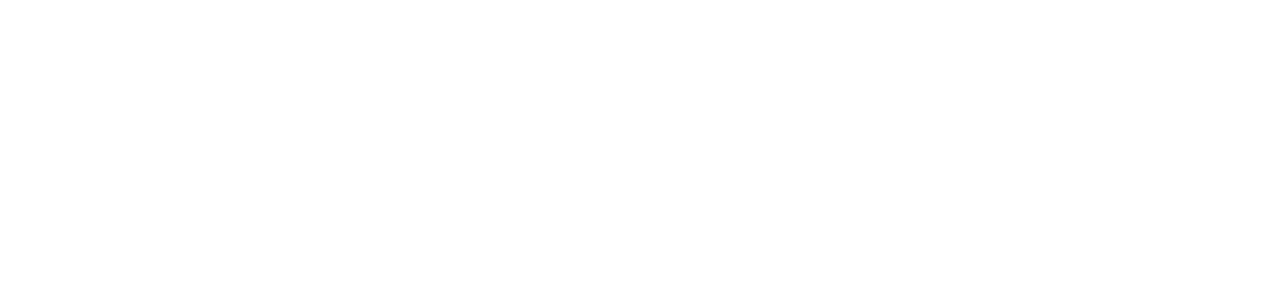
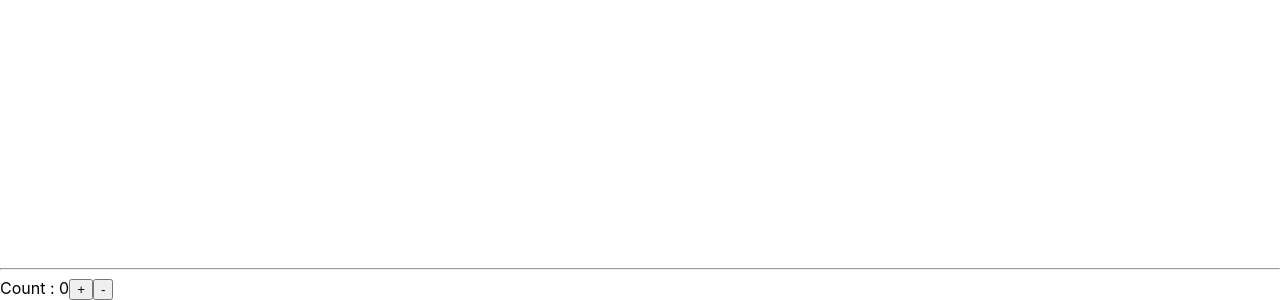
Before and after one commit to mr-yanghm/study-react-myself, a React (Create React App) app: page / in a window 1280 px wide. Shown: the part 1678-1978 px from the top of the page. Before the commit the page ends 1938 px from the top, so only its background shows below. Built offline with nearby package versions, Linux system fonts and the light colour scheme.

Commit message:
reducer 공부

```diff
--- a/src/App.js
+++ b/src/App.js
@@ -6,6 +6,7 @@
 import MouseTracker from "./components/Mouse/MouseTracker";
 import NameForm from "./components/NameForm";
 import NumberList from "./components/NumberList";
+import Counter from "./components/Reducer/Counter";
 import Reservation from "./components/Reservation";
 import ShoppingList from "./components/ShoppingListStudy/ShoppingList";
 import Toggle from "./components/Toggle";
@@ -32,6 +33,8 @@
       <ShoppingList />
       <hr />
       <MouseTracker />
+      <hr />
+      <Counter />
     </>
   );
 }
--- /dev/null
+++ b/src/components/Reducer/Counter.jsx
@@ -0,0 +1,27 @@
+import React, { useReducer } from 'react';
+
+const initialState = { count: 0 };
+
+const reducer = (state, action) => {
+    switch (action.type) {
+        case 'increment':
+            return { count: state.count + 1 };
+        case 'decrement':
+            return { count: state.count - 1 };
+        default:
+            throw new Error();
+    }
+}
+
+const Counter = (props) => {
+    const [state, dispatch] = useReducer(reducer, initialState);
+    return (
+        <>
+            Count : {state.count}
+            <button onClick={() => { dispatch({ type: 'increment' }) }}>+</button>
+            <button onClick={() => { dispatch({ type: 'decrement' }) }}>-</button>
+        </>
+    )
+};
+
+export default Counter;
```
Also changed, not shown: 1 other file (tests, documents, lock files or other folders).
